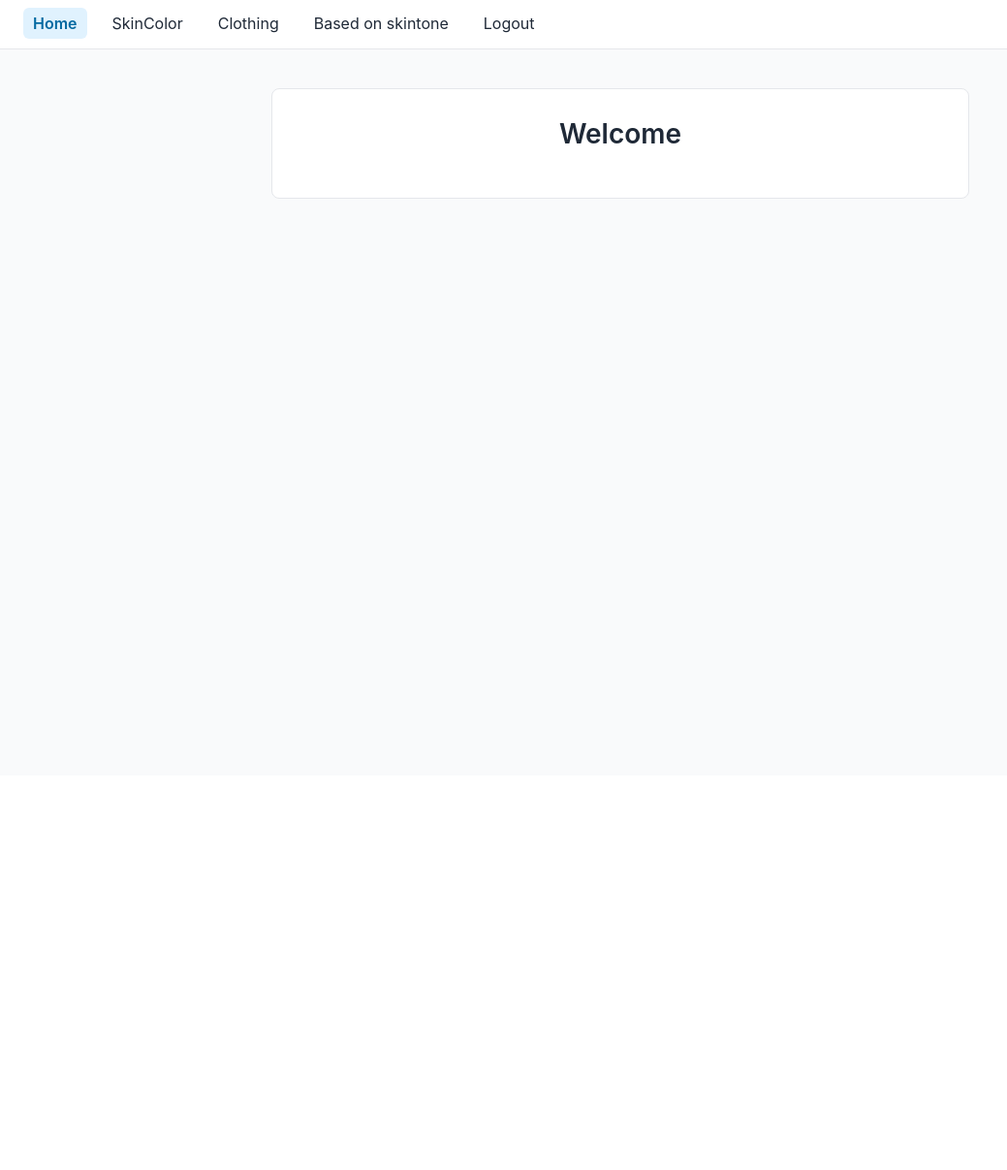
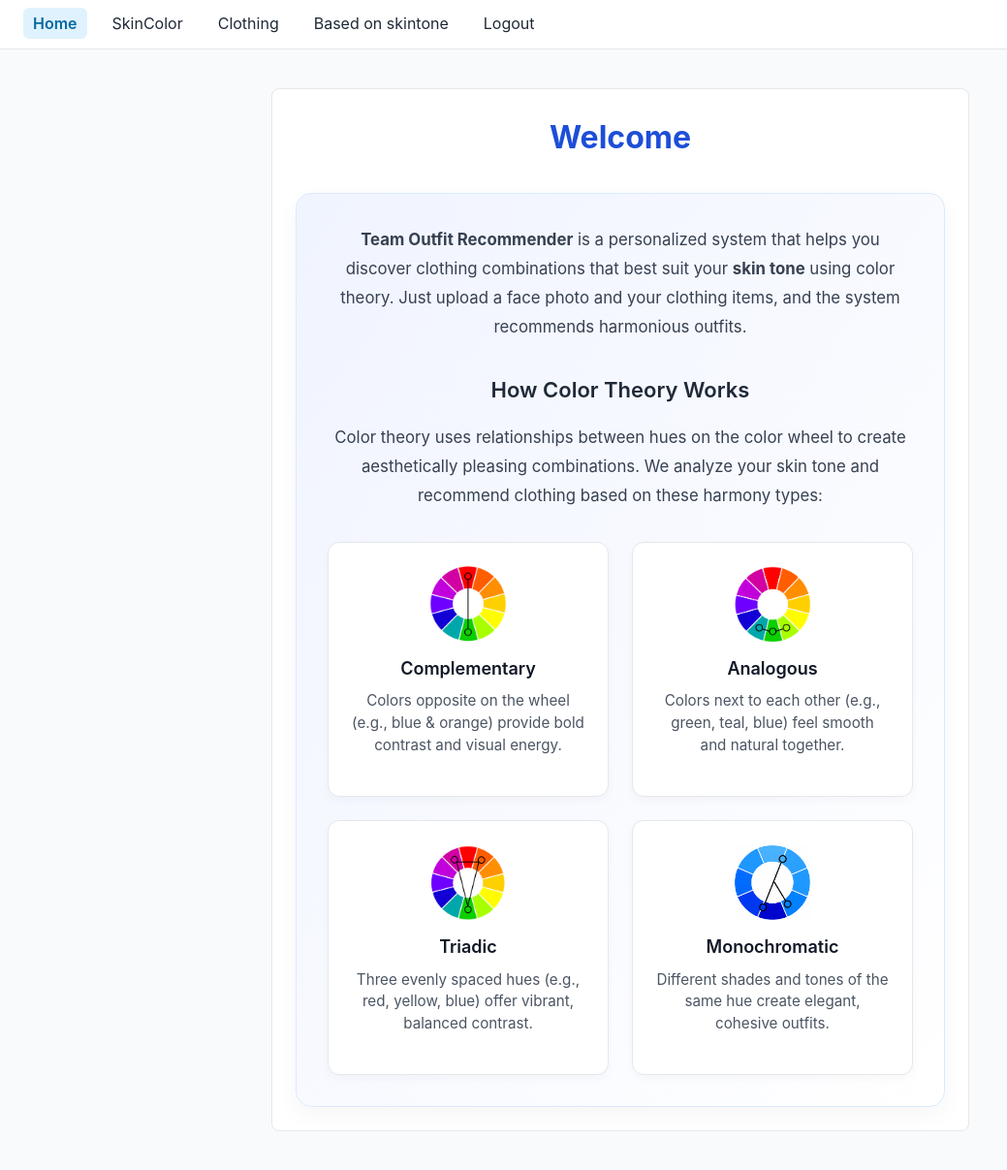
Before and after one commit to UrielMartinez21/Outfit_recommender, a Django app: page / in a window 1280 px wide. Shown: the whole page at 97% size, without its empty margins (0-1039 px from the left). Before the commit the page ends 205 px from the top, so only its background shows below. Run offline with Django 5.2, Linux system fonts and the light colour scheme; a user stored in the database is signed in.

Commit message:
feat: added information for the dashboard

```diff
--- /dev/null
+++ b/static/css/dashboard.css
@@ -0,0 +1,94 @@
+/* === Dashboard Container === */
+.dashboard-intro {
+    margin-top: 2rem;
+    padding: 2rem;
+    background: linear-gradient(to bottom right, #f0f4ff, #ffffff);
+    border: 1px solid #dbeafe;
+    border-radius: 1rem;
+    box-shadow: 0 8px 24px rgba(0, 0, 0, 0.04);
+}
+
+/* === Welcome Heading === */
+h1 {
+    font-size: 2rem;
+    font-weight: 700;
+    color: #1d4ed8;
+    text-align: center;
+    margin-bottom: 1.5rem;
+}
+
+/* === Subsection Headings === */
+.dashboard-intro h2 {
+    font-size: 1.375rem;
+    color: #1f2937;
+    font-weight: 600;
+    margin: 2rem 0 1rem;
+    text-align: center;
+}
+
+/* === Paragraphs === */
+.dashboard-intro p {
+    font-size: 1.05rem;
+    color: #374151;
+    line-height: 1.8;
+    margin-bottom: 1rem;
+    text-align: center;
+}
+
+/* === List of Harmony Types === */
+.color-harmony-list {
+    display: grid;
+    grid-template-columns: repeat(auto-fit, minmax(240px, 1fr));
+    gap: 1.5rem;
+    margin-top: 2rem;
+}
+
+.color-harmony-card {
+    background-color: #ffffff;
+    border: 1px solid #e5e7eb;
+    border-radius: 0.75rem;
+    padding: 1.5rem;
+    text-align: center;
+    box-shadow: 0 4px 10px rgba(0, 0, 0, 0.03);
+    transition: transform 0.2s ease;
+}
+
+.color-harmony-card:hover {
+    transform: translateY(-4px);
+}
+
+.color-harmony-card h3 {
+    font-size: 1.125rem;
+    font-weight: 600;
+    color: #111827;
+    margin-bottom: 0.5rem;
+}
+
+.color-harmony-card p {
+    font-size: 0.95rem;
+    color: #4b5563;
+    line-height: 1.5;
+}
+
+.harmony-img {
+    width: 80px;
+    height: 80px;
+    object-fit: contain;
+    margin: 0 auto 0.75rem;
+    display: block;
+}
+
+/* === Responsive === */
+@media (max-width: 640px) {
+    .dashboard-intro {
+        padding: 1.25rem;
+    }
+
+    h1 {
+        font-size: 1.5rem;
+    }
+
+    .color-harmony-list {
+        grid-template-columns: 1fr;
+    }
+}
--- a/templates/core/dashboard.html
+++ b/templates/core/dashboard.html
@@ -1,7 +1,50 @@
 {% extends 'base.html' %}
+{% load static %}
 
-{% block title %}Dashboard{% endblock  %}
+{% block title %}Dashboard{% endblock %}
+
+{% block styles %}
+<link rel="stylesheet" href="{% static 'css/dashboard.css' %}">
+{% endblock %}
 
 {% block content %}
-    <h1>Welcome {{ request.user.first_name}}</h1>
-{% endblock  %}
+    <h1>Welcome {{ request.user.first_name }}</h1>
+
+    <section class="dashboard-intro">
+        <p>
+            <strong>Team Outfit Recommender</strong> is a personalized system that helps you discover clothing combinations
+            that best suit your <strong>skin tone</strong> using color theory. Just upload a face photo and your clothing items,
+            and the system recommends harmonious outfits.
+        </p>
+
+        <h2>How Color Theory Works</h2>
+        <p>
+            Color theory uses relationships between hues on the color wheel to create aesthetically pleasing combinations.
+            We analyze your skin tone and recommend clothing based on these harmony types:
+        </p>
+
+        <!-- Cards Grid -->
+        <div class="color-harmony-list">
+            <div class="color-harmony-card">
+                <img src="{% static 'images/harmony/complementary.png' %}" alt="Complementary" class="harmony-img">
+                <h3>Complementary</h3>
+                <p>Colors opposite on the wheel (e.g., blue & orange) provide bold contrast and visual energy.</p>
+            </div>
+            <div class="color-harmony-card">
+                <img src="{% static 'images/harmony/analogous.png' %}" alt="Analogous" class="harmony-img">
+                <h3>Analogous</h3>
+                <p>Colors next to each other (e.g., green, teal, blue) feel smooth and natural together.</p>
+            </div>
+            <div class="color-harmony-card">
+                <img src="{% static 'images/harmony/triadic.png' %}" alt="Triadic" class="harmony-img">
+                <h3>Triadic</h3>
+                <p>Three evenly spaced hues (e.g., red, yellow, blue) offer vibrant, balanced contrast.</p>
+            </div>
+            <div class="color-harmony-card">
+                <img src="{% static 'images/harmony/monochromatic.png' %}" alt="Monochromatic" class="harmony-img">
+                <h3>Monochromatic</h3>
+                <p>Different shades and tones of the same hue create elegant, cohesive outfits.</p>
+            </div>
+        </div>
+    </section>
+{% endblock %}
```
Also changed, not shown: db.sqlite3, static/images/harmony/analogous.png (added), static/images/harmony/complementary.png (added), static/images/harmony/monochromatic.png (added), static/images/harmony/triadic.png (added).
